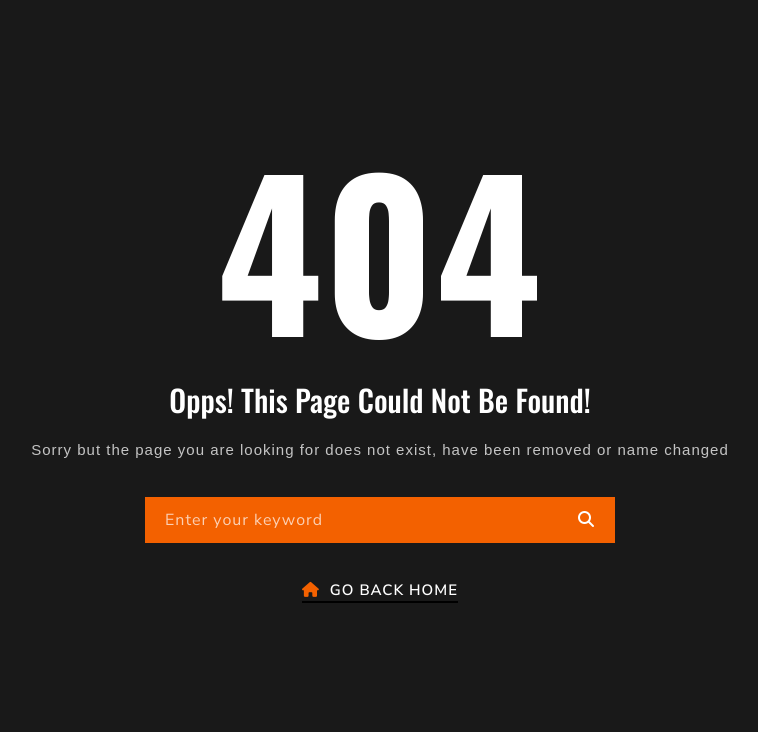
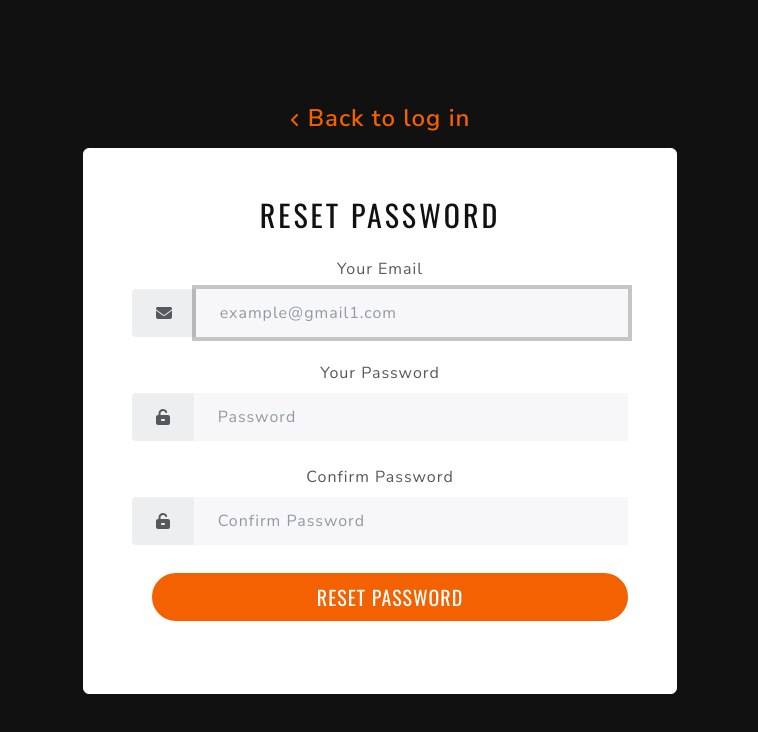
Before and after one commit to haw07/Power-Zone, a React (Create React App) app: page /resetpassword in a window 1280 px wide. Before the commit this address had no page. Shown: the top 732 px of the page, without its empty margins (260-1018 px from the left). Built offline with nearby package versions, Linux system fonts and the light colour scheme; a web font is replaced by a local one.

Commit message:
Implemented the ResetPassword Screen

```diff
--- a/src/App.js
+++ b/src/App.js
@@ -25,6 +25,7 @@ function App() {
           <Route path="/signup" element={<SignUp />} />
           <Route path="/login" element={<LogIn />} />
           <Route path="/contact" element={<Contact />} />
+          <Route path="/resetpassword" element={<ResetPassword />} />
           <Route path="*" element={<ErrorPage />} />
         </Routes>
       </div>
--- a/src/Components/Banner.js
+++ b/src/Components/Banner.js
@@ -1,5 +1,5 @@
 import React from "react";
-
+import { Link } from "react-router-dom";
 function Banner() {
   return (
     <section class="banner-section set-bg" data-setbg="img/banner-bg.jpg">
@@ -7,11 +7,11 @@ function Banner() {
         <div class="row">
           <div class="col-lg-12 text-center">
             <div class="bs-text">
-              <h2>registration now to get more deals</h2>
+              <h2>register now to get more deals</h2>
               <div class="bt-tips">Where health, beauty and fitness meet.</div>
-              <a href="#" class="primary-btn  btn-normal">
+              <Link to="/signup" class="primary-btn btn-normal">
                 Appointment
-              </a>
+              </Link>
             </div>
           </div>
         </div>
--- a/src/Components/Footer.js
+++ b/src/Components/Footer.js
@@ -1,5 +1,4 @@
 import React from "react";
-import { Container, Row, Col } from "react-bootstrap";
 import { Link } from "react-router-dom";
 
 function Footer() {
@@ -51,9 +50,9 @@ function Footer() {
               <h4 class="h4-1">Useful links</h4>
               <ul class="list">
                 <li>
-                  <a href="#" class="items">
+                  <Link to="/aboutus" className="items">
                     About
-                  </a>
+                  </Link>
                 </li>
                 <li>
                   <a href="#" class="items">
@@ -83,19 +82,19 @@ function Footer() {
                   </Link>
                 </li>
                 <li>
-                  <a href="#" class="items">
+                  <Link to="/login" className="items">
                     My account
-                  </a>
+                  </Link>
                 </li>
                 <li>
-                  <a href="#" class="items">
+                  <Link to="/signup" className="items">
                     Subscribe
-                  </a>
+                  </Link>
                 </li>
                 <li>
-                  <a href="#" class="items">
+                  <Link to="/contact" className="items">
                     Contact
-                  </a>
+                  </Link>
                 </li>
               </ul>
             </div>
--- a/src/Components/Pricing.js
+++ b/src/Components/Pricing.js
@@ -1,5 +1,5 @@
 import React from "react";
-
+import { Link } from "react-router-dom";
 function Pricing() {
   return (
     <section class="pricing-section spad" style={{ minwidth: "100px" }}>
@@ -28,9 +28,9 @@ function Pricing() {
                 <li>Month to mouth</li>
                 <li>No time restriction</li>
               </ul>
-              <a href="#" class="primary-btn pricing-btn">
+              <Link class="primary-btn pricing-btn" to="/signup">
                 Enroll now
-              </a>
+              </Link>
               <a href="#" class="thumb-icon">
                 <i class="fa fa-picture-o"></i>
               </a>
@@ -51,9 +51,10 @@ function Pricing() {
                 <li>Month to mouth</li>
                 <li>No time restriction</li>
               </ul>
-              <a href="#" class="primary-btn pricing-btn">
+              <Link class="primary-btn pricing-btn" to="/signup">
                 Enroll now
-              </a>
+              </Link>
+
               <a href="#" class="thumb-icon">
                 <i class="fa fa-picture-o"></i>
               </a>
@@ -74,9 +75,9 @@ function Pricing() {
                 <li>Month to mouth</li>
                 <li>No time restriction</li>
               </ul>
-              <a href="#" class="primary-btn pricing-btn">
+              <Link class="primary-btn pricing-btn" to="/signup">
                 Enroll now
-              </a>
+              </Link>
               <a href="#" class="thumb-icon">
                 <i class="fa fa-picture-o"></i>
               </a>
--- a/src/LoginScreen/LogInForm.js
+++ b/src/LoginScreen/LogInForm.js
@@ -1,3 +1,4 @@
+import { Link } from "react-router-dom";
 function LogInForm() {
   return (
     <div className="col-xl-5 d-flex align-items-center text-center">
@@ -64,14 +65,18 @@ function LogInForm() {
             </button>
           </div>
 
-          <a className="small" href="#!" style={{ color: "#f36100" }}>
+          <Link
+            className="small"
+            to="/resetpassword"
+            style={{ color: "#f36100" }}
+          >
             Forgot password?
-          </a>
+          </Link>
           <p style={{ color: "black" }} className="mb-5 pb-lg-2">
             Don't have an account?
-            <a href="#!" style={{ color: "#f36100" }} className="ms-1">
+            <Link to="/signup" style={{ color: "#f36100" }} className="ms-1">
               Register here
-            </a>
+            </Link>
           </p>
           <a href="#!" className="small" style={{ color: "black" }}>
             Terms of use.
--- a/src/LoginScreen/ResetPassword.js
+++ b/src/LoginScreen/ResetPassword.js
@@ -1,23 +1,56 @@
 import React from "react";
 import { FontAwesomeIcon } from "@fortawesome/react-fontawesome";
-import { faAngleLeft, faEnvelope, faUnlockAlt } from "@fortawesome/free-solid-svg-icons";
-import { Col, Row, Form, Card, Button, Container, InputGroup } from 'react-bootstrap';
-import './logInStyle.css';
+import { Link } from "react-router-dom";
+import { useState } from "react";
+import {
+  faAngleLeft,
+  faEnvelope,
+  faUnlockAlt,
+} from "@fortawesome/free-solid-svg-icons";
+import {
+  Col,
+  Row,
+  Form,
+  Card,
+  Button,
+  Container,
+  InputGroup,
+} from "react-bootstrap";
+import "./logInStyle.css";
 
 // import { Routes } from "../../routes";
 
-
 export default () => {
+  const [email, setEmail] = useState("");
+  const [password, setPassword] = useState("");
   return (
-    <section className="bg-soft d-flex align-items-center my-5 mt-lg-6 mb-lg-5 p-0">
+    <section
+      className="vh-100 h-100 d-flex justify-content-center align-items-center mt-lg-6 mb-lg-5 p-0 overflow-hidden"
+      style={{ backgroundColor: "#111111" }}
+    >
       {/* <Container> */}
-        <Row className="justify-content-center" class="row">
+      <Row class="row">
         <p className="text-center">
           <Card.Link className="text-gray-700">
-              <FontAwesomeIcon icon={faAngleLeft} className="me-2" />Back to sign in
+            <FontAwesomeIcon
+              icon={faAngleLeft}
+              className="me-2 fw-bold fs-5"
+              style={{ color: "#f36100" }}
+            />
+
+            <Link
+              to="/login"
+              style={{ color: "#f36100" }}
+              className="fw-bold fs-3"
+            >
+              Back to log in
+            </Link>
           </Card.Link>
         </p>
-          <Col xs={12} className="d-flex align-items-center justify-content-center text-center">
+        <Col
+          xs={12}
+          className="d-flex align-items-center justify-content-center text-center"
+        >
           <div className="bg-white shadow-soft border rounded border-light p-4 p-lg-5 w-100 fmxw-500">
             <h3 className="mb-4">Reset password</h3>
             <Form>
@@ -27,7 +60,14 @@ export default () => {
                   <InputGroup.Text>
                     <FontAwesomeIcon icon={faEnvelope} />
                   </InputGroup.Text>
-                    <Form.Control autoFocus required type="email" placeholder="example@gmail1.com" />
+                  <Form.Control
+                    autoFocus
+                    required
+                    type="email"
+                    placeholder="example@gmail1.com"
+                    value={email}
+                    onChange={(e) => setEmail(e.target.value)}
+                  />
                 </InputGroup>
               </Form.Group>
               <Form.Group id="password" className="mb-4">
@@ -36,7 +76,13 @@ export default () => {
                   <InputGroup.Text>
                     <FontAwesomeIcon icon={faUnlockAlt} />
                   </InputGroup.Text>
-                    <Form.Control required type="password" placeholder="Password" />
+                  <Form.Control
+                    required
+                    type="password"
+                    placeholder="Password"
+                    value={password}
+                    onChange={(e) => setPassword(e.target.value)}
+                  />
                 </InputGroup>
               </Form.Group>
               <Form.Group id="confirmPassword" className="mb-4">
@@ -45,12 +91,22 @@ export default () => {
                   <InputGroup.Text>
                     <FontAwesomeIcon icon={faUnlockAlt} />
                   </InputGroup.Text>
-                    <Form.Control required type="password" placeholder="Confirm Password" />
+                  <Form.Control
+                    required
+                    type="password"
+                    placeholder="Confirm Password"
+                  />
                 </InputGroup>
               </Form.Group>
-                <Button variant="primary" type="submit" className="w-100">
-                  Reset password
-                </Button>
+              <div className="pt-1 mb-4 d-grid">
+                <button
+                  style={{ backgroundColor: "#f36100" }}
+                  className="btn btn-block text-white"
+                  type="submit"
+                >
+                  <Link to="/login">RESET PASSWORD </Link>
+                </button>
+              </div>
             </Form>
           </div>
         </Col>
--- a/src/SignUpScreen/SignUpForm.js
+++ b/src/SignUpScreen/SignUpForm.js
@@ -1,4 +1,5 @@
 import { useState } from "react";
+import { Link } from "react-router-dom";
 function SignUpForm() {
   const [firstName, setFirstName] = useState("");
   const [lastName, setLastName] = useState("");
@@ -24,7 +25,7 @@ function SignUpForm() {
   return (
     <div className="col-xl-5">
       <div className="card-body p-md-5 text-black">
-        <h2 className="mb-5 text-uppercase fw-bold">User registration form</h2>
+        <h2 className="mb-2 text-uppercase fw-bold">User registration form</h2>
 
         <div className="row">
           <div className="form-outline form-floating">
@@ -133,7 +134,7 @@ function SignUpForm() {
             className="btn btn-lg ms-2 text-white"
             style={{ backgroundColor: "#f36100" }}
           >
-            Submit form
+            <Link to="/logIn">Submit form</Link>
           </button>
         </div>
       </div>
--- a/src/SignUpScreen/index.js
+++ b/src/SignUpScreen/index.js
@@ -3,11 +3,14 @@ import SignUpForm from "./SignUpForm";
 import SignUpImage from "./SignUpImage";
 function SignUp() {
   return (
-    <section className="h-100 bg-dark overflow-hidden">
-      <div className="container p-1 h-100">
-        <div className="row d-flex justify-content-center align-items-center h-100 text-center">
-          <div className="col">
-            <div className="card card-registration my-4">
+    <section
+      className="vh-100 h-100 overflow-hidden"
+      style={{ backgroundColor: "#111111" }}
+    >
+      <div className="container h-100">
+        <div className="row d-flex justify-content-center align-items-center text-center h-100">
+          <div className="col col-xl-12">
+            <div className="card card-registration mt-4 h-100">
               <div className="row">
                 <SignUpImage />
                 <SignUpForm />
--- a/src/screens/HomeScreen.js
+++ b/src/screens/HomeScreen.js
@@ -4,6 +4,7 @@ import Footer from "../Components/Footer";
 import GetTouch from "../Components/GetTouch";
 import Banner from "../Components/Banner";
 import Pricing from "../Components/Pricing";
+
 function HomeScreen() {
   return (
     <div class="main overflow-hidden">
```
Lines whose indentation alone changed are shown as unchanged.
